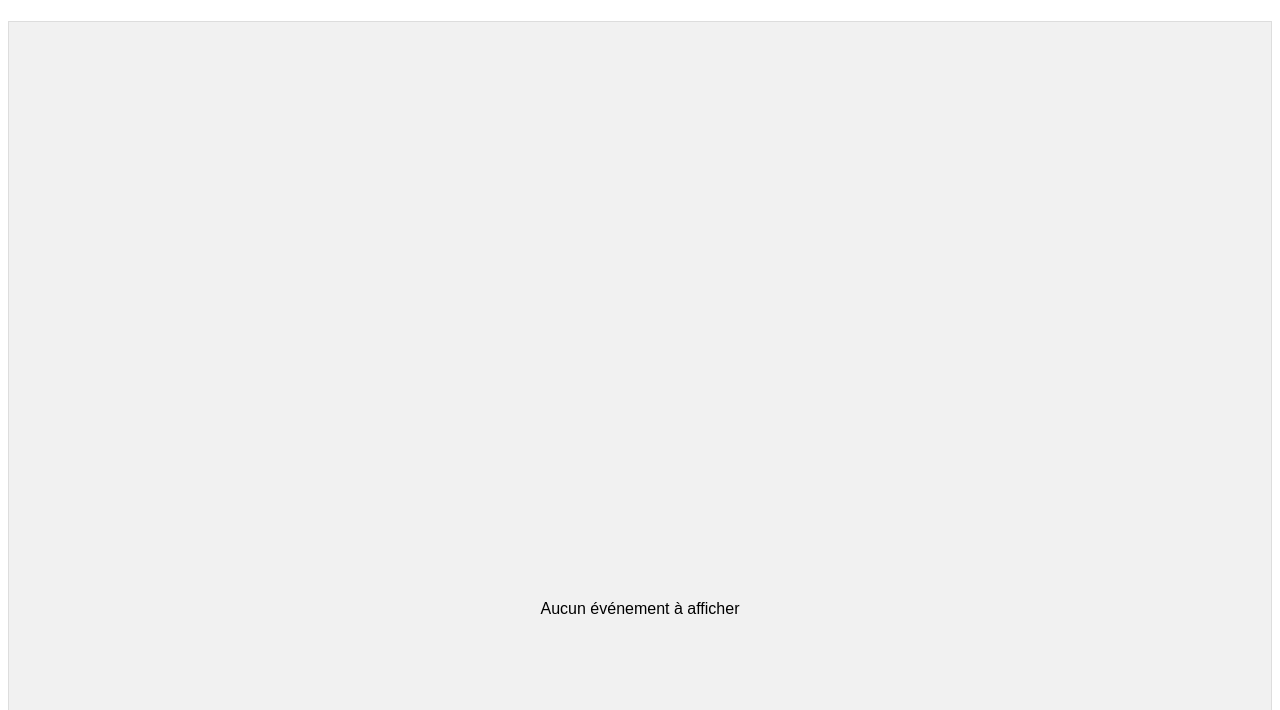
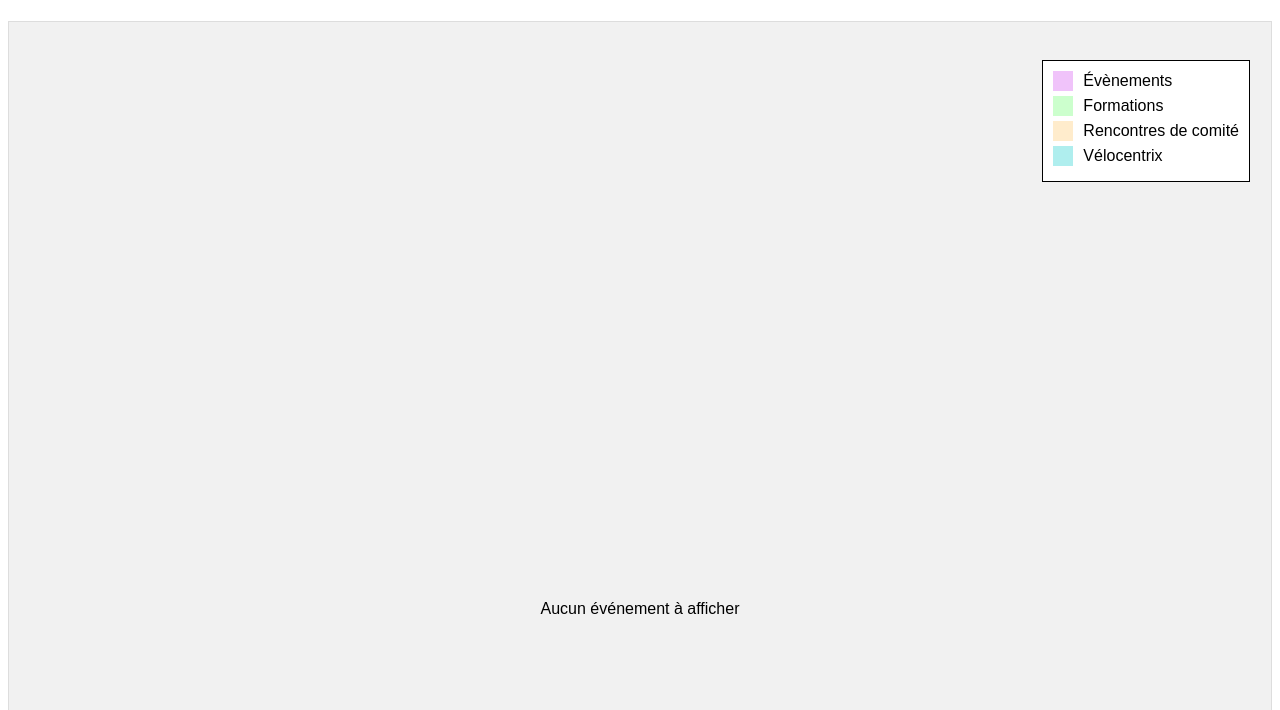
Before and after one commit to timtomch/lapatentecal, a plain HTML site: page affichage/index.html in a window 1280 px wide. Shown: the part 90-800 px from the top of the page. Drawn offline with nearby package versions, Linux system fonts and the light colour scheme; no server answers.

Commit message:
Added legend

```diff
--- a/affichage/custom.css
+++ b/affichage/custom.css
@@ -11,18 +11,48 @@ h1 {
     font-size: 1.5vw;
 }
 
-.formation {
+.formation, .formation::before {
     background-color: #ccffcd;
 }
 
-.comite {
+.comite, .comite::before {
     background-color: #ffeccc;
 }
 
-.evenements {
+.evenements, .evenements::before {
     background-color: #f0c3fa;
 }
 
-.velocentrix {
+.velocentrix, .velocentrix::before {
     background-color: #AFEEEE;
 }
+
+#legend {
+    position: fixed;
+    top: 150px;
+    right: 30px;
+    background: white;
+    border: 1px solid;
+    padding:10px;
+}
+
+#legend ul {
+    list-style: none;
+    padding: 0;
+    margin: 0;
+}
+
+#legend li {
+    display: flex;
+    align-items: center;
+    margin-bottom: 5px;
+    background: none;
+}
+
+#legend li::before {
+    content: '';
+    display: inline-block;
+    width: 20px;
+    height: 20px;
+    margin-right: 10px;
+}
--- a/affichage/index.html
+++ b/affichage/index.html
@@ -146,5 +146,13 @@
   <body>
     <h1>Prochaines activités à la Patente</h1>
     <div id='calendar'></div>
+    <div id='legend'>
+        <ul>
+            <li class="evenements">Évènements</li>
+            <li class="formation">Formations</li>
+            <li class="comite">Rencontres de comité</li>
+            <li class="velocentrix">Vélocentrix</li>
+        </ul>
+    </div>
   </body>
 </html>
```
